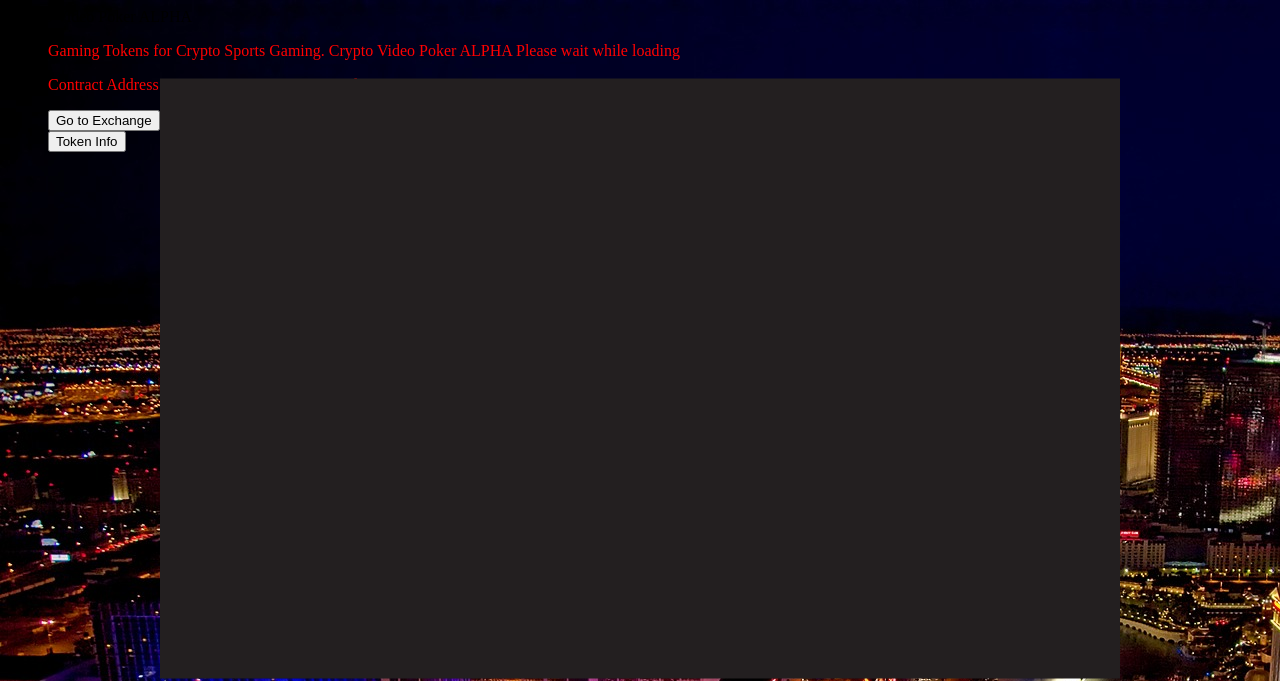
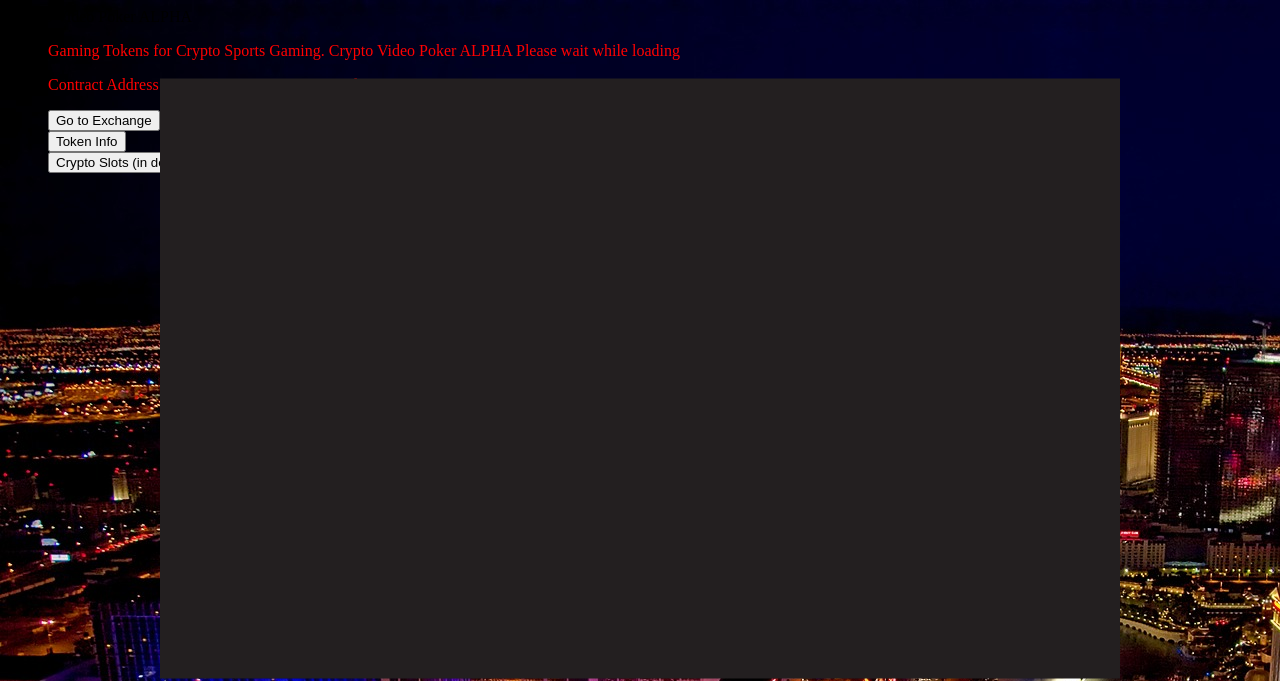
Before and after one commit to Cryptosports/Crypto-Video-Poker, a plain HTML site: page index.html in a window 1280 px wide. Shown: the top 681 px of the page. Drawn offline with Linux system fonts and the light colour scheme; no server answers.

Commit message:
Update index.html

```diff
--- a/index.html
+++ b/index.html
@@ -13,6 +13,9 @@
     </form>
     <form action="https://etherscan.io/address/0x5a3F767F1E3c6855C746f1563a17AaFc8a361189" target="_blank">
     <input type="submit" value="Token Info" />
+    </form>
+    <form action="https://CryptoSports.github.io/slots/">
+    <input type="submit" value="Crypto Slots (in development)" />
     </form>
          </blockquote>
       </div>
```
